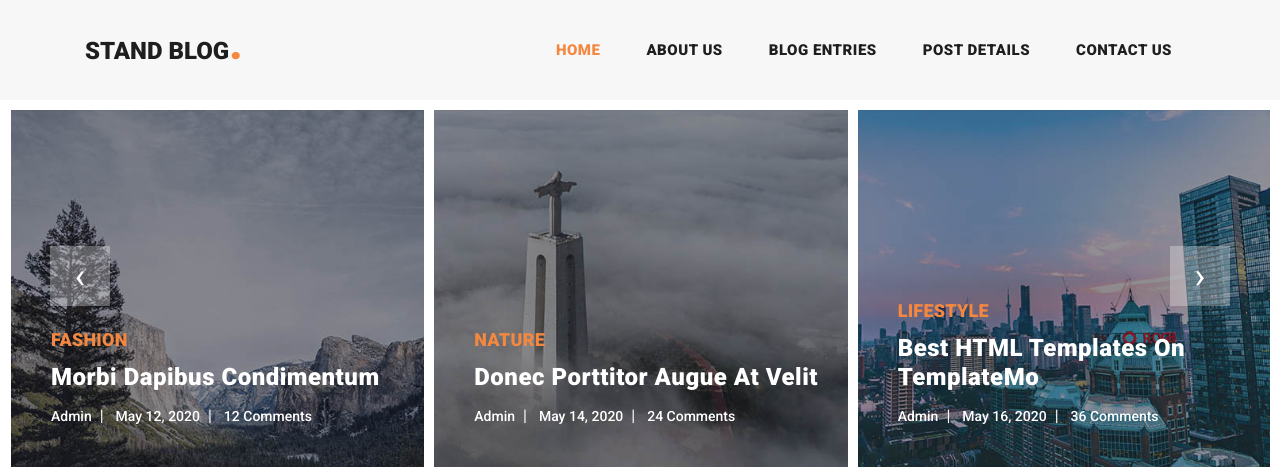
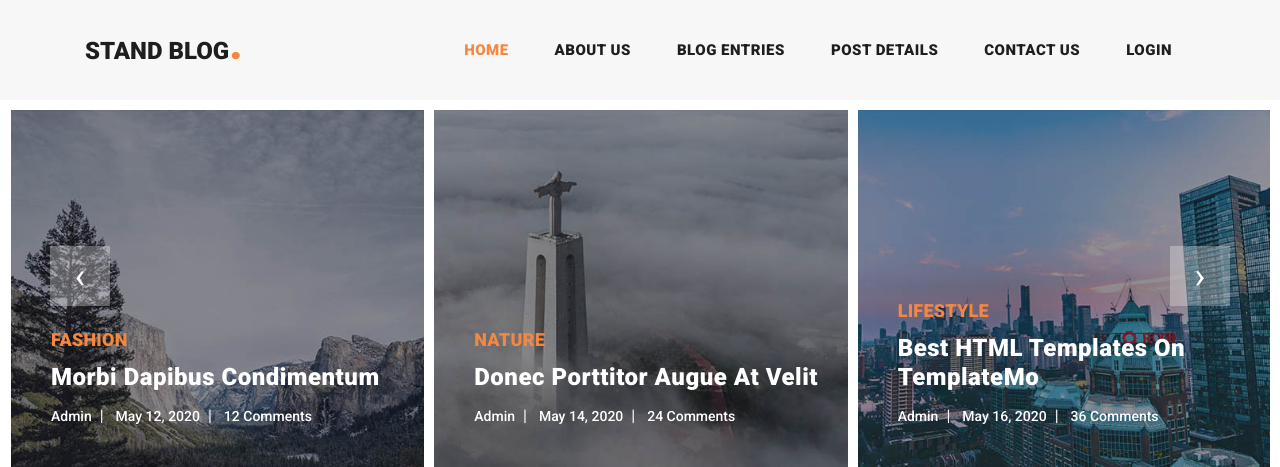
Before and after one commit to Abolfazl-TaheriHaghighi/Blog_site, a Django app: template home/templates/home/index.html in a window 1280 px wide. Shown: the top 467 px of the page. Run offline with Django 3.2, Linux system fonts and the light colour scheme; the template is opened without the code that fills it, so the values that code supplies are empty; some libraries are stand-ins or nearby versions.

Commit message:
add if in inedx login

```diff
--- a/account/views.py
+++ b/account/views.py
@@ -4,6 +4,10 @@ from django.contrib.auth import authenticate , login
 # Create your views here.
 
 def user_login (request):
+
+    if request.user.is_authenticated == True:
+        return redirect('/')
+
     if request.method == 'POST':
         username = request.POST.get('username')
         password = request.POST.get('pass')
--- a/home/templates/home/index.html
+++ b/home/templates/home/index.html
@@ -69,6 +69,16 @@ https://templatemo.com/tm-551-stand-blog
               <li class="nav-item">
                 <a class="nav-link" href="contact.html">Contact Us</a>
               </li>
+
+              <li class="nav-item">
+                {% if request.user.is_authenticated %}
+                <a class="nav-link" href="">{{ request.user.first_name }}</a>
+                {% else %}
+                <a class="nav-link" href="/login">Login</a>
+                {% endif %}
+              </li>
+
+
             </ul>
           </div>
         </div>
```
Also changed, not shown: db.sqlite3.
